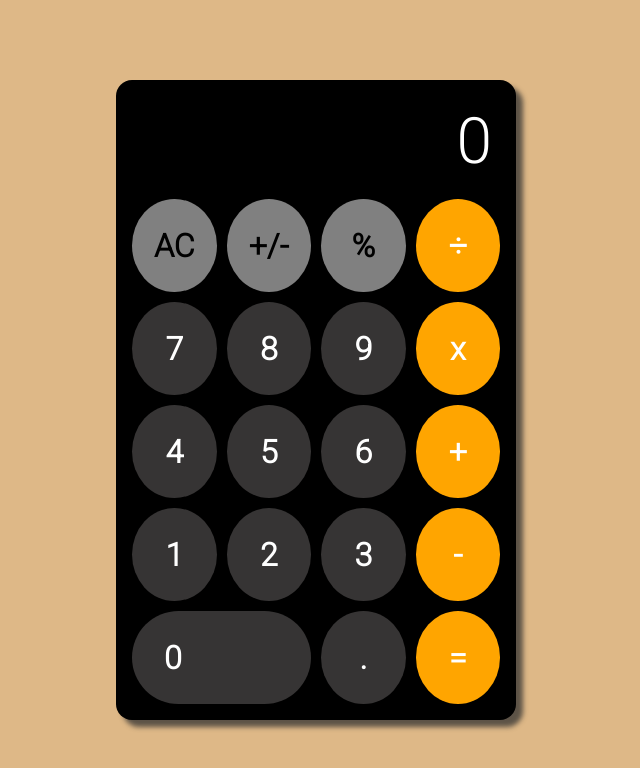
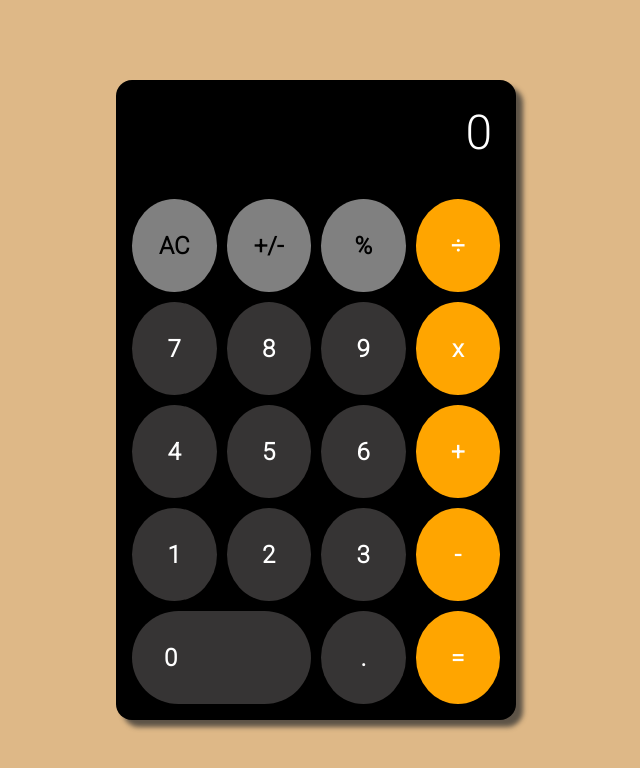
Before and after one commit to kunalcharde/Calculator, a React (Create React App) app: page / in a window 1280 px wide. Shown: the top 768 px of the page, without its empty margins (324-964 px from the left). Built offline with nearby package versions, Linux system fonts and the light colour scheme.

Commit message:
mobile responsive 2

```diff
--- a/src/Calculator.css
+++ b/src/Calculator.css
@@ -14,7 +14,7 @@ body {
   place-content: center;
   font-family: "Roboto", sans-serif;
   height: 100vh;
-  font-size: 2rem;
+  font-size: 1.5rem;
 }
 
 .container {
@@ -42,7 +42,7 @@ body {
   color: white;
   text-align: right;
   padding: 0.5rem;
-  font-size: 4rem;
+  font-size: 3rem;
   overflow: hidden;
 }
 
```
